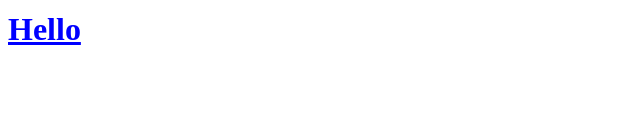
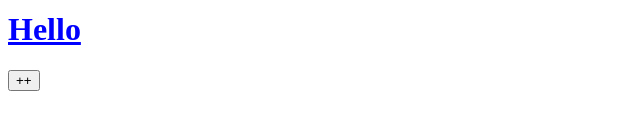
Before and after one commit to Ahmed13061988/Vue-training-, a plain HTML site: page index.html in a window 1280 px wide. Shown: the part 174-304 px from the top of the page, 0-640 px from the left. Drawn offline with nearby package versions, Linux system fonts and the light colour scheme.

Commit message:
adding v-on:click

```diff
--- a/index.html
+++ b/index.html
@@ -22,6 +22,7 @@
       <h1>{{sayMySalary()}}</h1>
       <h1>{{putYourName("Ali")}}</h1>
       <h1 v-bind:class = "classes">Hello</h1>
+      <button v-on:click="salary++">++</button>
     </div>
 
     <script src = 'app.js'></script>
```
